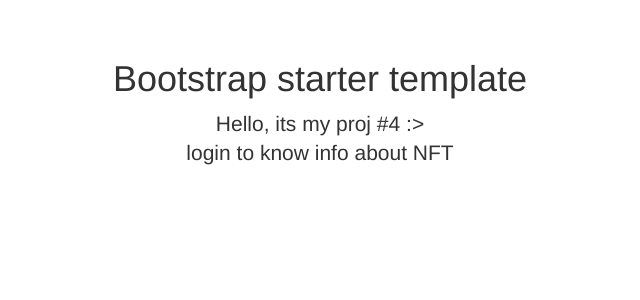
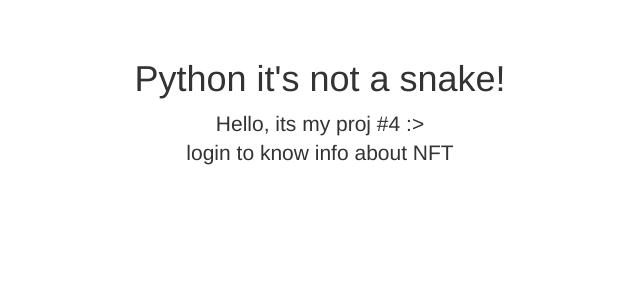
Before and after one commit to vshigimoto/Assignment-3---APP1, a Flask app: page / in a window 1280 px wide. Shown: the part 51-351 px from the top of the page, without its empty margins (320-960 px from the left). Run offline with Flask 3, Linux system fonts and the light colour scheme; some libraries are stand-ins or nearby versions.

Commit message:
updates for 4 ass

```diff
--- a/requirements.txt
+++ b/requirements.txt
@@ -1,3 +1,9 @@
+email_validator==1.3.0
 Flask==2.2.2
+Flask_Bootstrap==3.3.7.1
+Flask_Login==0.6.2
 flask_sqlalchemy==3.0.2
+Flask_WTF==1.0.1
 requests==2.28.1
+Werkzeug==2.2.2
+WTForms==3.0.1
--- a/src/templates/home.html
+++ b/src/templates/home.html
@@ -34,7 +34,7 @@ APP3
     <div class="container">
 
       <div class="starter-template">
-        <h1>Bootstrap starter template</h1>
+        <h1>Python it's not a snake!</h1>
         <p class="lead">Hello, its my proj #4 :> <br> login to know info about NFT</p>
       </div>
 
```
